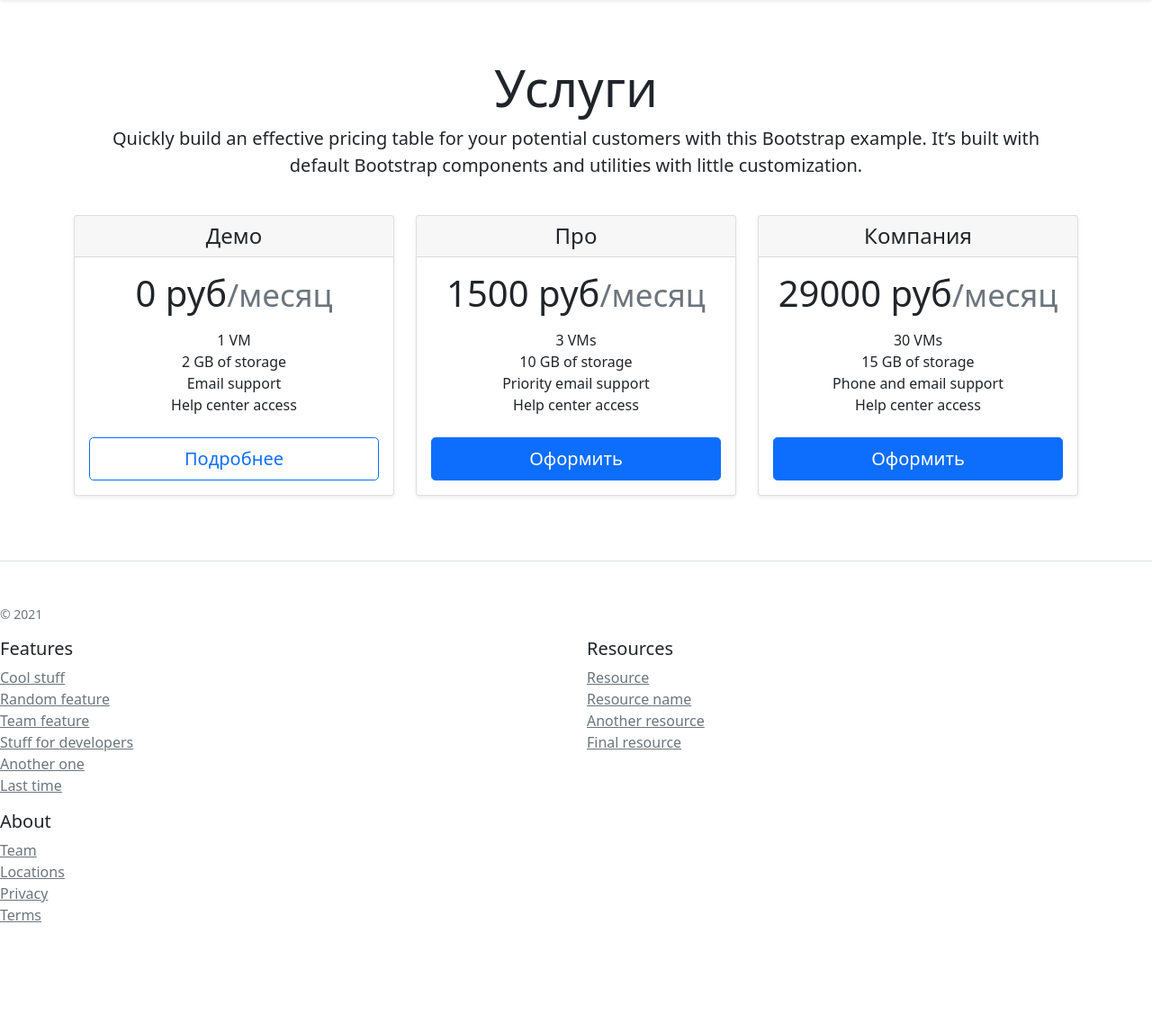
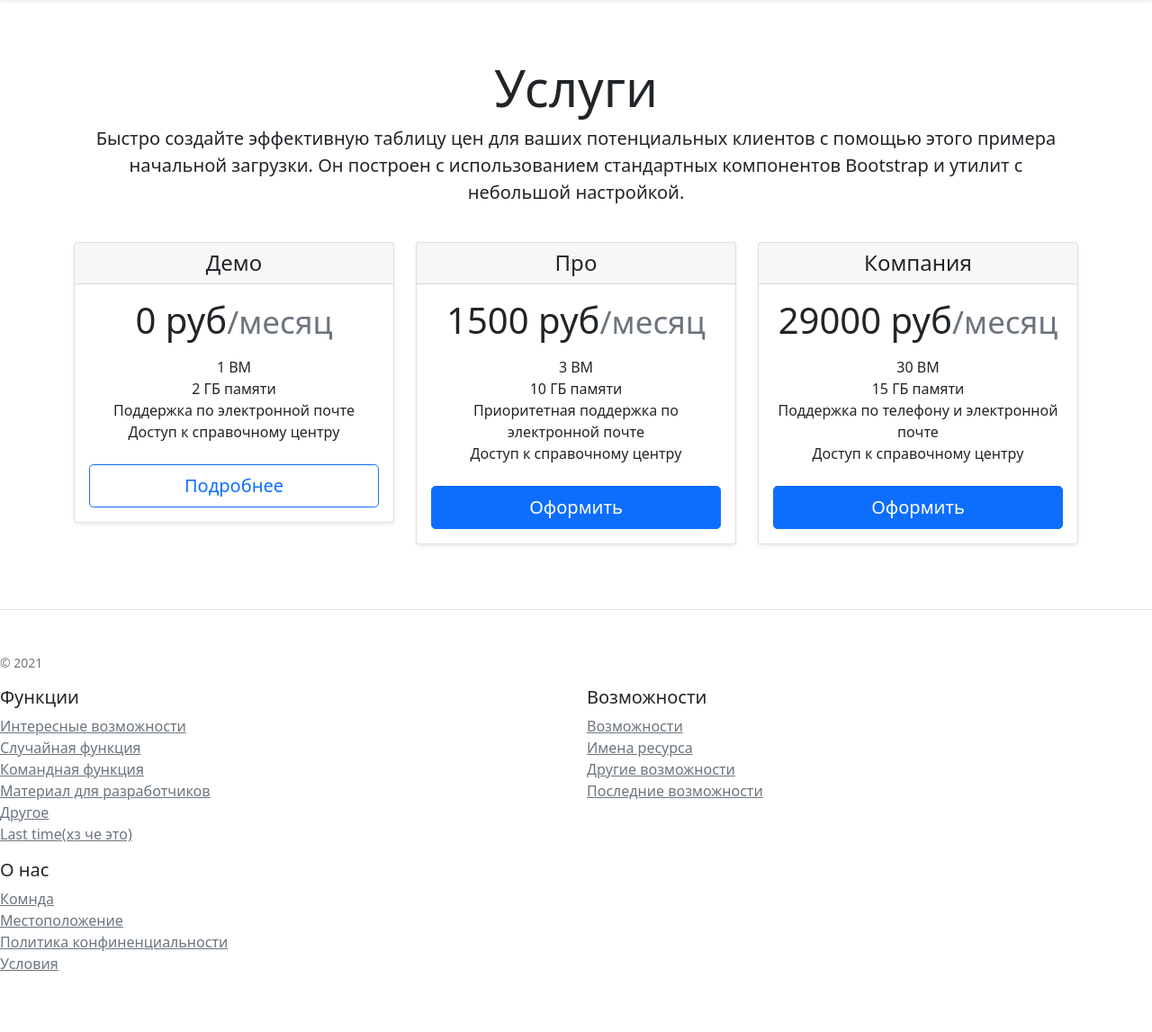
Before and after one commit to rombintu/project12, a Flask app: page / in a window 1280 px wide. Shown: the part 71-1218 px from the top of the page at 90% size. Before the commit the page ends 1096 px from the top, so only its background shows below. Run offline with Flask 2, Linux system fonts and the light colour scheme.

Commit message:
add content

```diff
--- a/site/project/templates/base.html
+++ b/site/project/templates/base.html
@@ -31,32 +31,32 @@
                 <small class="d-block mb-3 text-muted">© 2021</small>
               </div>
               <div class="col-6 col-md">
-                <h5>Features</h5>
+                <h5>Функции</h5>
                 <ul class="list-unstyled text-small">
-                  <li><a class="link-secondary" href="#">Cool stuff</a></li>
-                  <li><a class="link-secondary" href="#">Random feature</a></li>
-                  <li><a class="link-secondary" href="#">Team feature</a></li>
-                  <li><a class="link-secondary" href="#">Stuff for developers</a></li>
-                  <li><a class="link-secondary" href="#">Another one</a></li>
-                  <li><a class="link-secondary" href="#">Last time</a></li>
+                  <li><a class="link-secondary" href="#">Интересные возможности</a></li>
+                  <li><a class="link-secondary" href="#">Случайная функция</a></li>
+                  <li><a class="link-secondary" href="#">Командная функция</a></li>
+                  <li><a class="link-secondary" href="#">Материал для разработчиков</a></li>
+                  <li><a class="link-secondary" href="#">Другое</a></li>
+                  <li><a class="link-secondary" href="#">Last time(хз че это)</a></li>
                 </ul>
               </div>
               <div class="col-6 col-md">
-                <h5>Resources</h5>
+                <h5>Возможности</h5>
                 <ul class="list-unstyled text-small">
-                  <li><a class="link-secondary" href="#">Resource</a></li>
-                  <li><a class="link-secondary" href="#">Resource name</a></li>
-                  <li><a class="link-secondary" href="#">Another resource</a></li>
-                  <li><a class="link-secondary" href="#">Final resource</a></li>
+                  <li><a class="link-secondary" href="#">Возможности</a></li>
+                  <li><a class="link-secondary" href="#">Имена ресурса</a></li>
+                  <li><a class="link-secondary" href="#">Другие возможности</a></li>
+                  <li><a class="link-secondary" href="#">Последние возможности</a></li>
                 </ul>
               </div>
               <div class="col-6 col-md">
-                <h5>About</h5>
+                <h5>О нас </h5>
                 <ul class="list-unstyled text-small">
-                  <li><a class="link-secondary" href="#">Team</a></li>
-                  <li><a class="link-secondary" href="#">Locations</a></li>
-                  <li><a class="link-secondary" href="#">Privacy</a></li>
-                  <li><a class="link-secondary" href="#">Terms</a></li>
+                  <li><a class="link-secondary" href="#">Комнда</a></li>
+                  <li><a class="link-secondary" href="#">Местоположение</a></li>
+                  <li><a class="link-secondary" href="#">Политика конфиненциальности</a></li>
+                  <li><a class="link-secondary" href="#">Условия</a></li>
                 </ul>
               </div>
             </div>
--- a/site/project/templates/index.html
+++ b/site/project/templates/index.html
@@ -8,7 +8,7 @@
 <div class="container">
     <div class="pricing-header px-3 py-3 pt-md-5 pb-md-4 mx-auto text-center">
       <h1 class="display-4">Услуги</h1>
-      <p class="lead">Quickly build an effective pricing table for your potential customers with this Bootstrap example. It’s built with default Bootstrap components and utilities with little customization.</p>
+      <p class="lead">Быстро создайте эффективную таблицу цен для ваших потенциальных клиентов с помощью этого примера начальной загрузки. Он построен с использованием стандартных компонентов Bootstrap и утилит с небольшой настройкой.</p>
     </div>
 
     <div class="row row-cols-1 row-cols-md-3 mb-3 text-center">
@@ -20,10 +20,10 @@
         <div class="card-body">
           <h1 class="card-title pricing-card-title">0 руб<small class="text-muted">/месяц</small></h1>
           <ul class="list-unstyled mt-3 mb-4">
-            <li>1 VM</li>
-            <li>2 GB of storage</li>
-            <li>Email support</li>
-            <li>Help center access</li>
+            <li>1 ВМ</li>
+            <li>2 ГБ памяти</li>
+            <li>Поддержка по электронной почте</li>
+            <li>Доступ к справочному центру</li>
           </ul>
           <a href="/registration"><button type="button" class="w-100 btn btn-lg btn-outline-primary">Подробнее</button></a>
         </div>
@@ -37,10 +37,10 @@
         <div class="card-body">
           <h1 class="card-title pricing-card-title">1500 руб<small class="text-muted">/месяц</small></h1>
           <ul class="list-unstyled mt-3 mb-4">
-            <li>3 VMs</li>
-            <li>10 GB of storage</li>
-            <li>Priority email support</li>
-            <li>Help center access</li>
+            <li>3 ВМ</li>
+            <li>10 ГБ памяти</li>
+            <li>Приоритетная поддержка по электронной почте</li>
+            <li>Доступ к справочному центру</li>
           </ul>
           <button type="button" class="w-100 btn btn-lg btn-primary">Оформить</button>
         </div>
@@ -54,10 +54,10 @@
         <div class="card-body">
           <h1 class="card-title pricing-card-title">29000 руб<small class="text-muted">/месяц</small></h1>
           <ul class="list-unstyled mt-3 mb-4">
-            <li>30 VMs</li>
-            <li>15 GB of storage</li>
-            <li>Phone and email support</li>
-            <li>Help center access</li>
+            <li>30 ВМ</li>
+            <li>15 ГБ памяти</li>
+            <li>Поддержка по телефону и электронной почте </li>
+            <li>Доступ к справочному центру</li>
           </ul>
           <button type="button" class="w-100 btn btn-lg btn-primary">Оформить</button>
         </div>
--- a/site/project/templates/sorry.html
+++ b/site/project/templates/sorry.html
@@ -6,7 +6,7 @@
 
 {% block body %}
 <div class="container">
-    <a href="/"><h1>Произошла какая то ошибка, повторите позже</h1></a>
+    <a href="/"><h1>Произошла какая-то ошибка, повторите позже</h1></a>
 </div>
 
 {% endblock %}
```
Also changed, not shown: site/project/test.db.
